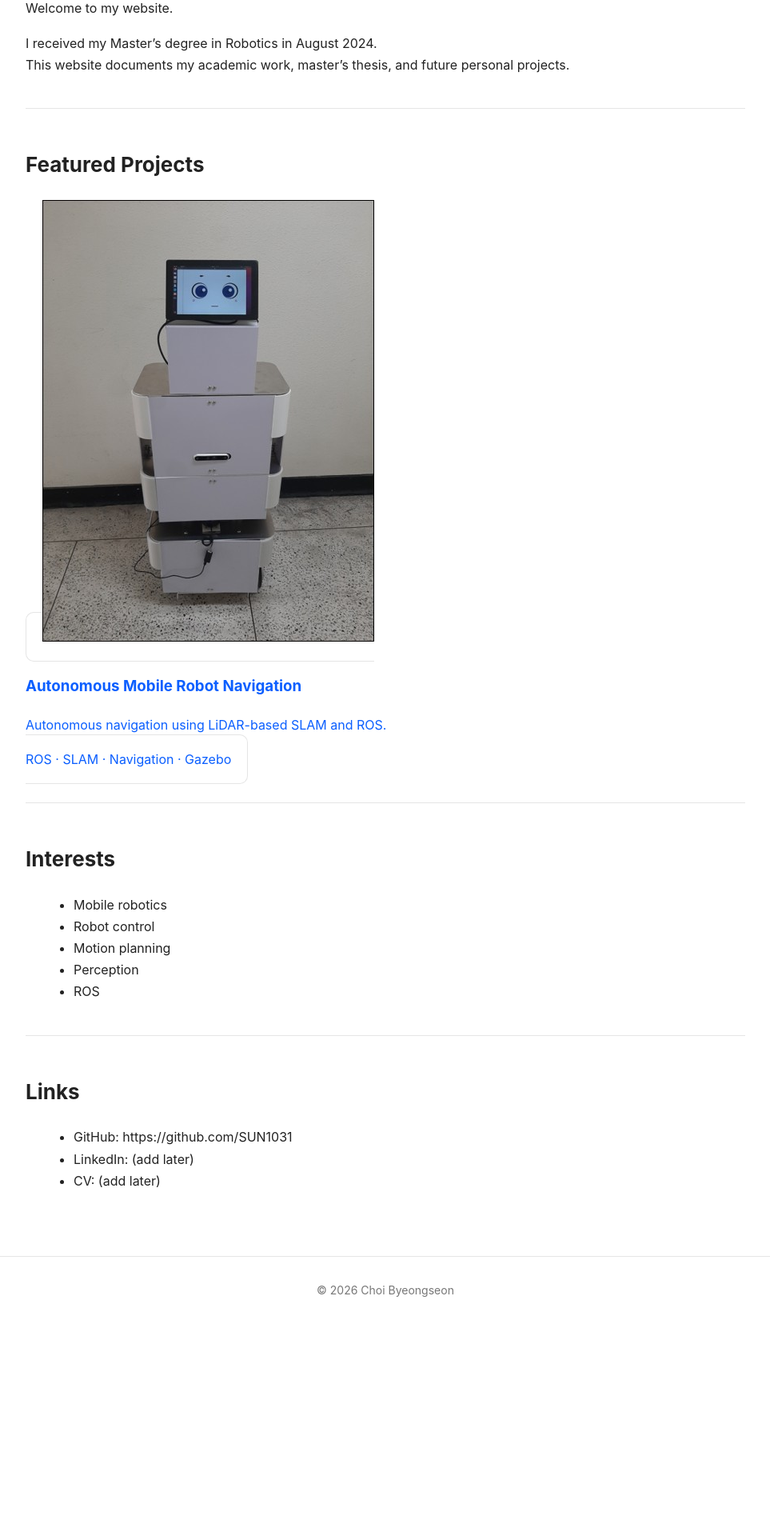
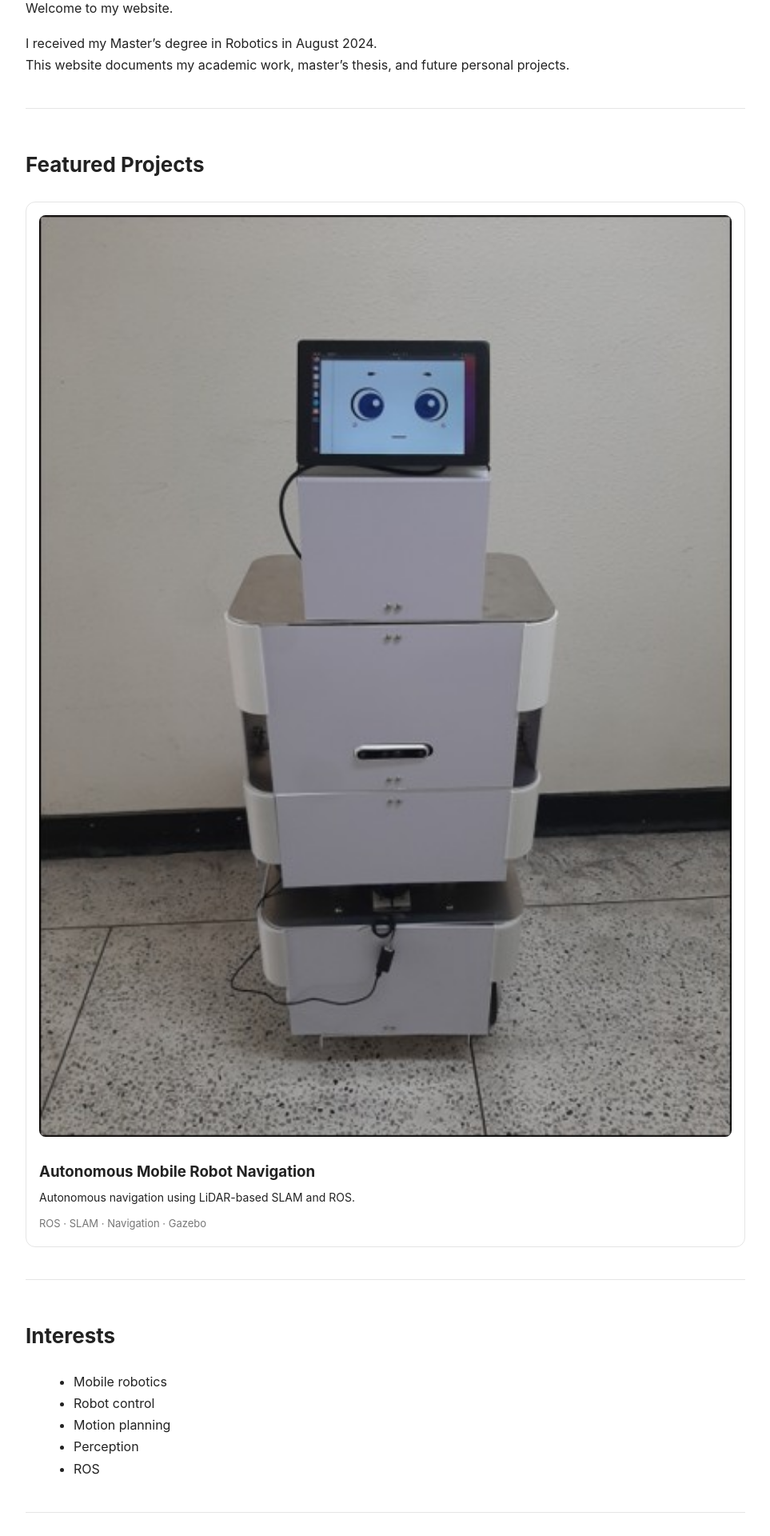
Before and after one commit to SUN1031/SUN1031.github.io, a Jekyll site: the page built from index.md, in a window 1280 px wide. Shown: the part 399-2319 px from the top of the page at 80% size, without its empty margins (158-1121 px from the left). Built offline with Jekyll 4.4.1, drawn with Linux system fonts in a browser that asks for light colours; before the commit the page ends 2054 px from its top, so only the background shows below that.

Commit message:
Update style.css

```diff
--- a/assets/css/style.css
+++ b/assets/css/style.css
@@ -142,16 +142,47 @@ main strong {
 
 /* ---------- Styling ---------- */
 
+.project-grid {
+  display: grid;
+  grid-template-columns: repeat(auto-fit, minmax(260px, 1fr));
+  gap: 24px;
+  margin-top: 24px;
+}
+
 .project-card {
   border: 1px solid #e5e5e5;
-  padding: 20px;
-  border-radius: 10px;
-  margin-bottom: 24px;
+  border-radius: 12px;
+  padding: 16px;
+  text-decoration: none;
+  color: inherit;
+  transition: transform 0.2s ease, box-shadow 0.2s ease;
+}
+
+.project-card img {
+  width: 100%;
+  border-radius: 8px;
+  margin-bottom: 12px;
+}
+
+.project-card h3 {
+  margin: 8px 0 4px;
+}
+
+.project-card p {
+  margin: 0 0 6px;
+  font-size: 14px;
+}
+
+.project-card span {
+  font-size: 13px;
+  color: #777;
 }
 
 .project-card:hover {
-  border-color: #0b5fff;
+  transform: translateY(-4px);
+  box-shadow: 0 8px 20px rgba(0,0,0,0.08);
 }
+
 
 /* ---------- Dark mode ---------- */
 
```
